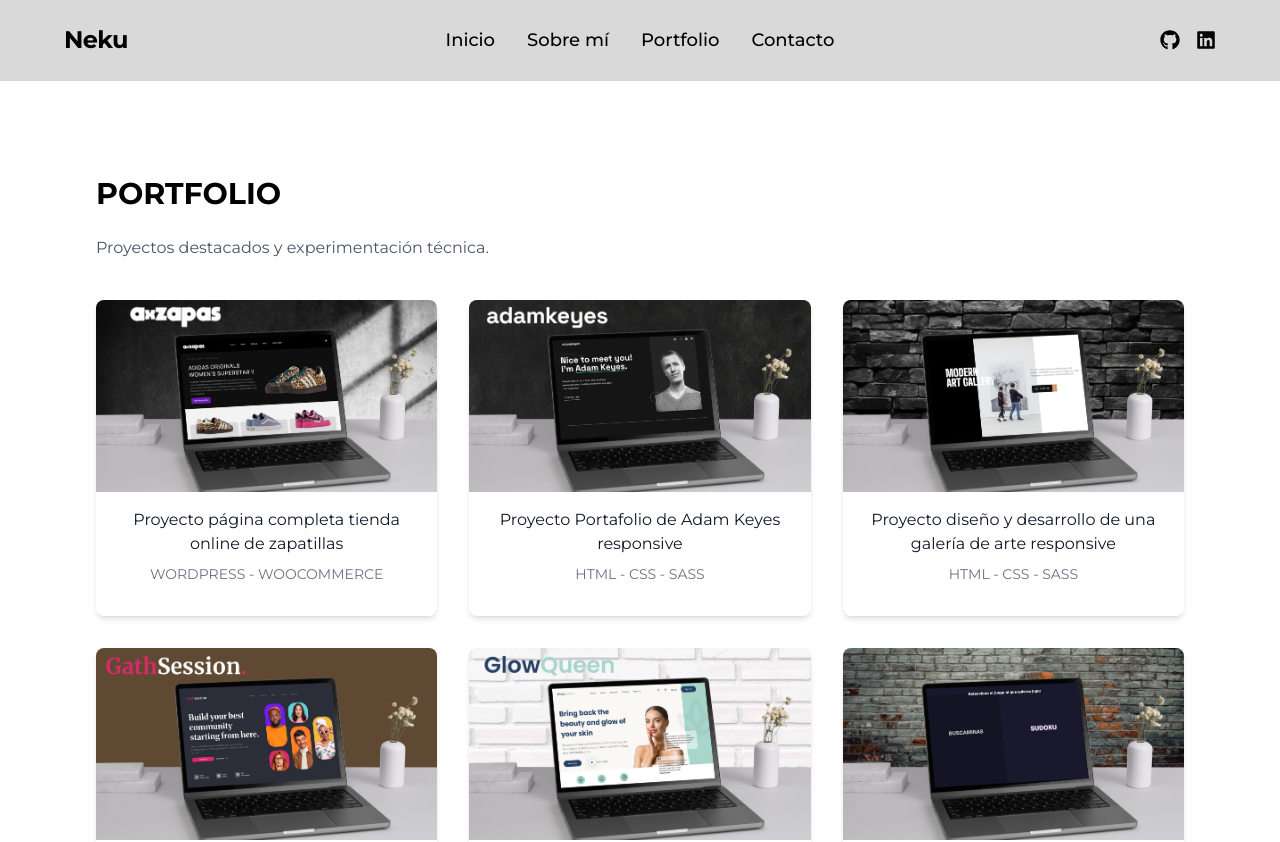
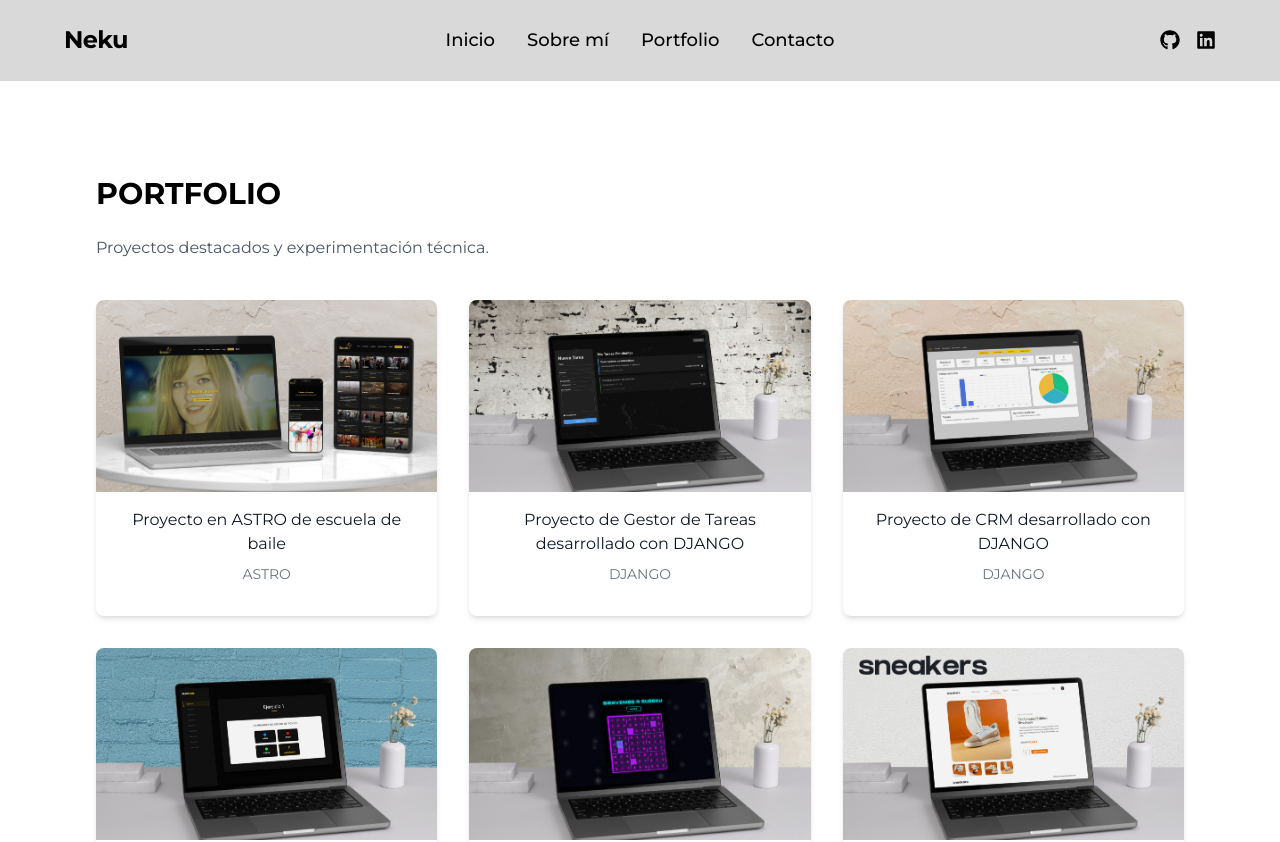
Before and after one commit to Oconcejero/portfolio_personal, a Next.js app: page /portfolio in a window 1280 px wide. Shown: the top 842 px of the page. Built offline with nearby package versions, Linux system fonts and the light colour scheme.

Commit message:
Subiendo nuevo proyecto EL BAILON

```diff
--- a/src/components/Portolio.tsx
+++ b/src/components/Portolio.tsx
@@ -15,7 +15,7 @@ export default function Portfolio() {
         </p>{" "}
         <div className="grid grid-cols-1 sm:grid-cols-2 lg:grid-cols-3 gap-8">
           {" "}
-          {projects.map((project, index) => (
+          {projects.toReversed().map((project, index) => (
             <ProjectCard key={index} {...project} />
           ))}{" "}
         </div>{" "}
--- a/src/data/projects.ts
+++ b/src/data/projects.ts
@@ -90,4 +90,12 @@ export const projects = [
     link: "https://gestor-de-tareas-48r5.onrender.com",
     date: "2026-02-28",
   },
+  {
+    title: "WEB EL BAILÓN",
+    description: "Proyecto en ASTRO de escuela de baile",
+    image: "projects/Web_ElBailon.jpg",
+    tech: "ASTRO",
+    link: "https://oconcejero.github.io/elbailon/",
+    date: "2026-03-10",
+  },
 ];
```
Also changed, not shown: public/projects/Web_ElBailon.jpg (added).
